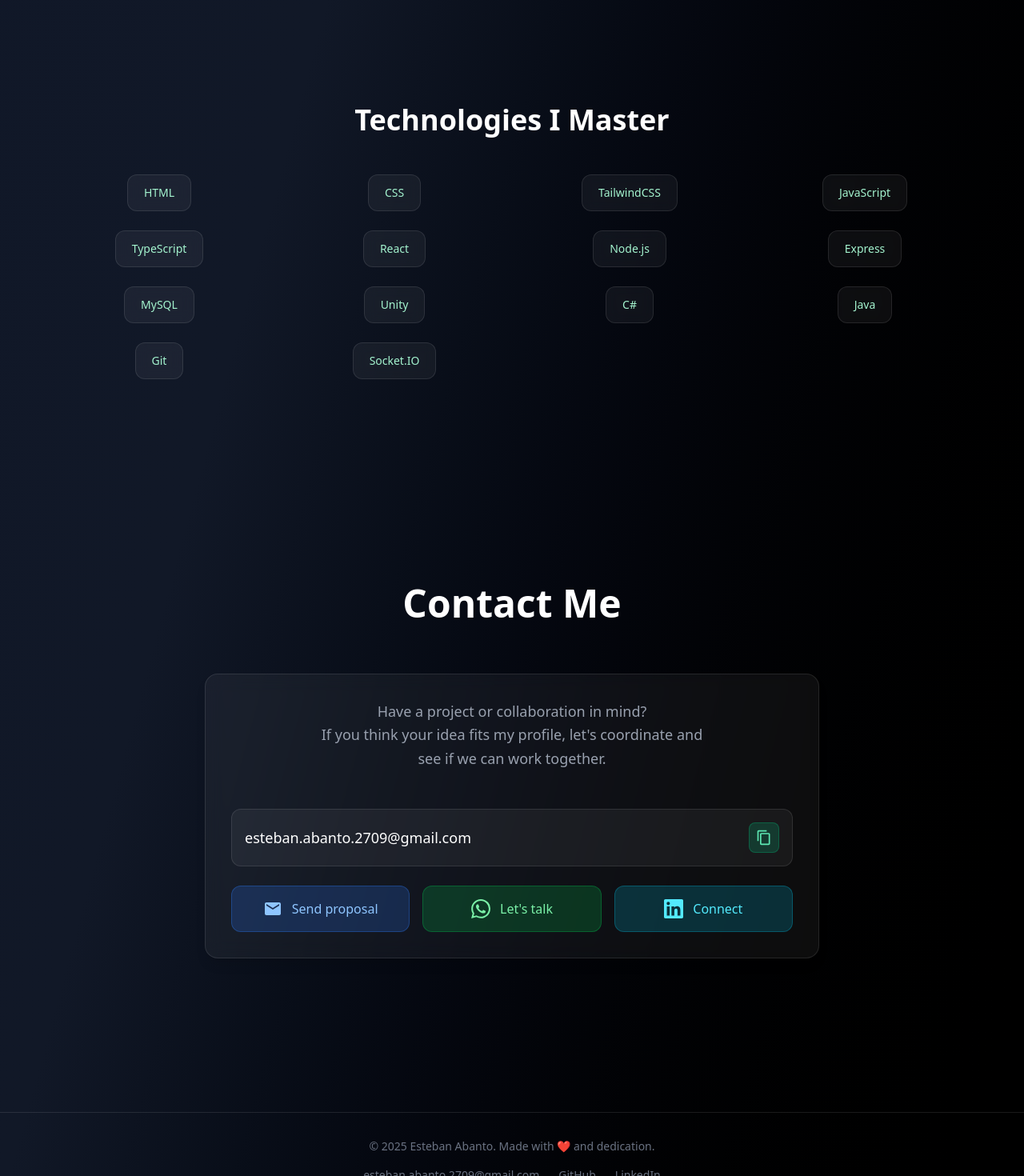
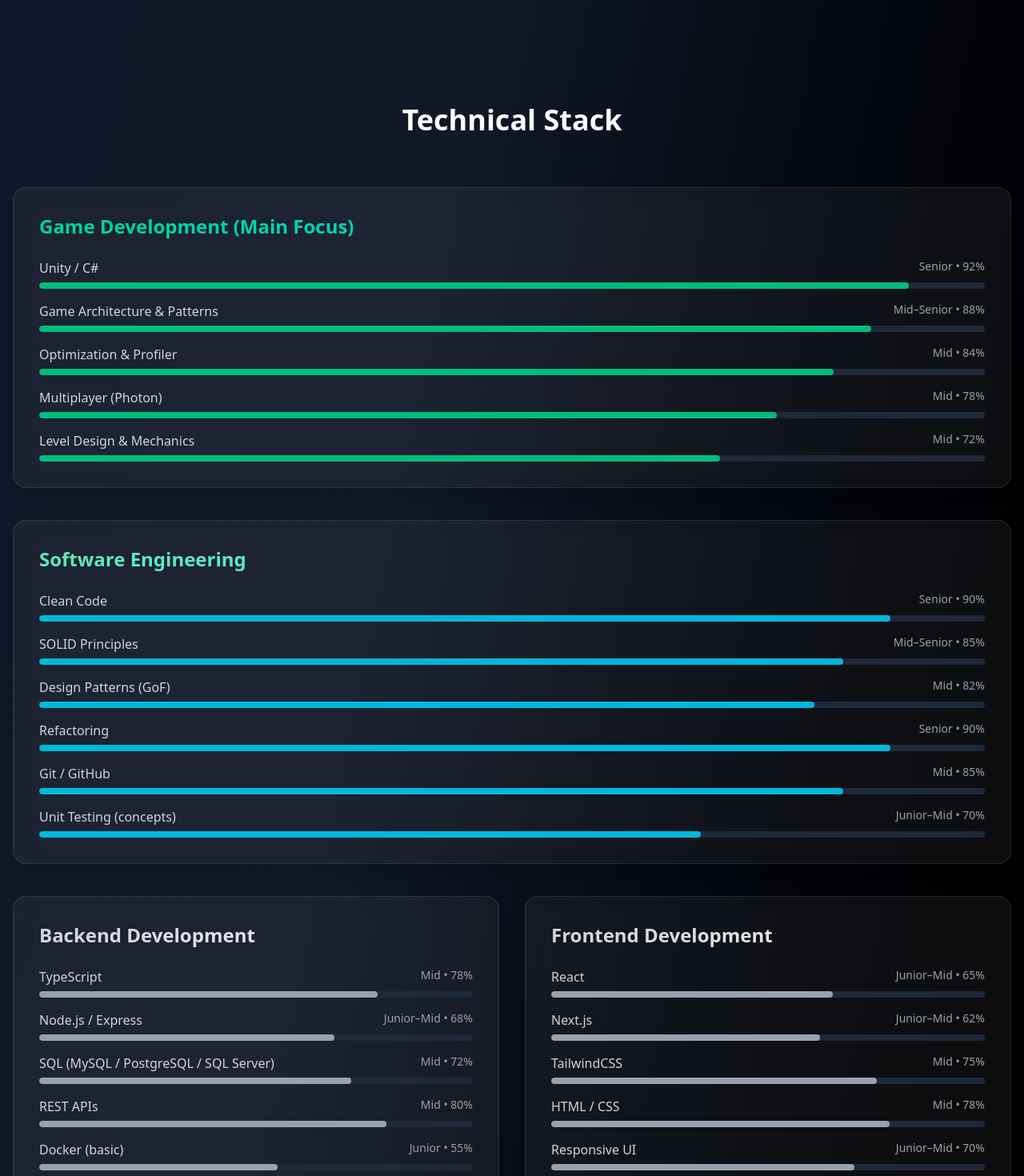
Before and after one commit to esteban-abanto-2709/personal-website, a Next.js app: page / in a window 1280 px wide. Shown: the part 3220-4690 px from the top of the page at 80% size. Built offline with nearby package versions, Linux system fonts and the light colour scheme.

Commit message:
feat(Stack): Revamp technical stack display with categorized skill sections and enhanced layout

```diff
--- a/src/components/Stack.tsx
+++ b/src/components/Stack.tsx
@@ -1,39 +1,144 @@
 "use client";
 
-import { useTranslations } from "@/hooks";
-
 export default function Stack() {
-  const t = useTranslations('stack');
-
   return (
     <section id="stack" className="py-24 px-4">
-      <div className="max-w-6xl mx-auto text-center">
-        <h2 className="text-4xl font-bold text-white mb-12">
-          {t('title')}
+      <div className="max-w-7xl mx-auto">
+        <h2 className="text-4xl font-bold text-white text-center mb-16">
+          Technical Stack
         </h2>
 
-        <div className="grid grid-cols-2 sm:grid-cols-3 md:grid-cols-4 gap-6 justify-items-center">
-          {/* Frontend */}
-          <div className="stack-item">HTML</div>
-          <div className="stack-item">CSS</div>
-          <div className="stack-item">TailwindCSS</div>
-          <div className="stack-item">JavaScript</div>
-          <div className="stack-item">TypeScript</div>
-          <div className="stack-item">React</div>
+        {/* --------- ÁREA FUERTE: GAME DEVELOPMENT --------- */}
+        <StackCategory
+          title="Game Development (Main Focus)"
+          gradient="from-emerald-400 to-cyan-400"
+          items={[
+            { name: "Unity / C#", level: "Senior", percentage: 92, color: "emerald" },
+            { name: "Game Architecture & Patterns", level: "Mid–Senior", percentage: 88, color: "emerald" },
+            { name: "Optimization & Profiler", level: "Mid", percentage: 84, color: "emerald" },
+            { name: "Multiplayer (Photon)", level: "Mid", percentage: 78, color: "emerald" },
+            { name: "Level Design & Mechanics", level: "Mid", percentage: 72, color: "emerald" },
+          ]}
+        />
 
-          {/* Backend */}
-          <div className="stack-item">Node.js</div>
-          <div className="stack-item">Express</div>
-          <div className="stack-item">MySQL</div>
+        {/* --------- SOFTWARE ENGINEERING --------- */}
+        <StackCategory
+          title="Software Engineering"
+          gradient="from-emerald-300 to-cyan-300"
+          items={[
+            { name: "Clean Code", level: "Senior", percentage: 90, color: "cyan" },
+            { name: "SOLID Principles", level: "Mid–Senior", percentage: 85, color: "cyan" },
+            { name: "Design Patterns (GoF)", level: "Mid", percentage: 82, color: "cyan" },
+            { name: "Refactoring", level: "Senior", percentage: 90, color: "cyan" },
+            { name: "Git / GitHub", level: "Mid", percentage: 85, color: "cyan" },
+            { name: "Unit Testing (concepts)", level: "Junior–Mid", percentage: 70, color: "cyan" },
+          ]}
+        />
 
-          {/* Otros */}
-          <div className="stack-item">Unity</div>
-          <div className="stack-item">C#</div>
-          <div className="stack-item">Java</div>
-          <div className="stack-item">Git</div>
-          <div className="stack-item">Socket.IO</div>
+        {/* --------- BACKEND --------- */}
+        <div className="grid md:grid-cols-2 gap-8 mt-10">
+          <StackCategory
+            title="Backend Development"
+            gradient="from-gray-300 to-gray-100"
+            items={[
+              { name: "TypeScript", level: "Mid", percentage: 78, color: "gray" },
+              { name: "Node.js / Express", level: "Junior–Mid", percentage: 68, color: "gray" },
+              { name: "SQL (MySQL / PostgreSQL / SQL Server)", level: "Mid", percentage: 72, color: "gray" },
+              { name: "REST APIs", level: "Mid", percentage: 80, color: "gray" },
+              { name: "Docker (basic)", level: "Junior", percentage: 55, color: "gray" },
+              { name: "Microservices (theory)", level: "Junior", percentage: 50, color: "gray" },
+            ]}
+          />
+
+          {/* --------- FRONTEND --------- */}
+          <StackCategory
+            title="Frontend Development"
+            gradient="from-gray-300 to-gray-100"
+            items={[
+              { name: "React", level: "Junior–Mid", percentage: 65, color: "gray" },
+              { name: "Next.js", level: "Junior–Mid", percentage: 62, color: "gray" },
+              { name: "TailwindCSS", level: "Mid", percentage: 75, color: "gray" },
+              { name: "HTML / CSS", level: "Mid", percentage: 78, color: "gray" },
+              { name: "Responsive UI", level: "Junior–Mid", percentage: 70, color: "gray" },
+            ]}
+          />
+        </div>
+
+        {/* --------- CLOUD & DEVOPS --------- */}
+        <div className="mt-10">
+          <StackCategory
+            title="Cloud & DevOps (Learning)"
+            gradient="from-gray-400 to-gray-200"
+            items={[
+              { name: "CI/CD (theory)", level: "Junior", percentage: 45, color: "gray" },
+              { name: "AWS / Azure (intro)", level: "Junior", percentage: 35, color: "gray" },
+              { name: "Docker Compose", level: "Junior", percentage: 50, color: "gray" },
+            ]}
+          />
         </div>
       </div>
     </section>
   );
 }
+
+/* --------------------- COMPONENTES --------------------- */
+
+function StackCategory({ title, gradient, items }: any) {
+  return (
+    <div className="glass-card p-8 rounded-2xl border border-white/10 mb-10">
+      <h3
+        className={`text-2xl font-semibold mb-6 bg-linear-to-r ${gradient} bg-clip-text text-transparent`}
+      >
+        {title}
+      </h3>
+
+      <div className="space-y-4">
+        {items.map((item: any, index: number) => (
+          <SkillBar
+            key={index}
+            name={item.name}
+            level={item.level}
+            percentage={item.percentage}
+            color={item.color}
+          />
+        ))}
+      </div>
+    </div>
+  );
+}
+
+function SkillBar({
+  name,
+  level,
+  percentage,
+  color,
+}: {
+  name: string;
+  level: string;
+  percentage: number;
+  color: "emerald" | "cyan" | "gray";
+}) {
+  const colorClasses = {
+    emerald: "bg-emerald-500",
+    cyan: "bg-cyan-500",
+    gray: "bg-gray-400",
+  };
+
+  return (
+    <div>
+      <div className="flex justify-between mb-1.5">
+        <span className="text-base text-gray-300">{name}</span>
+        <span className="text-sm text-gray-400">
+          {level} • {percentage}%
+        </span>
+      </div>
+
+      <div className="h-2 bg-gray-800 rounded-full overflow-hidden">
+        <div
+          className={`h-full ${colorClasses[color]} rounded-full transition-all duration-500`}
+          style={{ width: `${percentage}%` }}
+        />
+      </div>
+    </div>
+  );
+}
```
